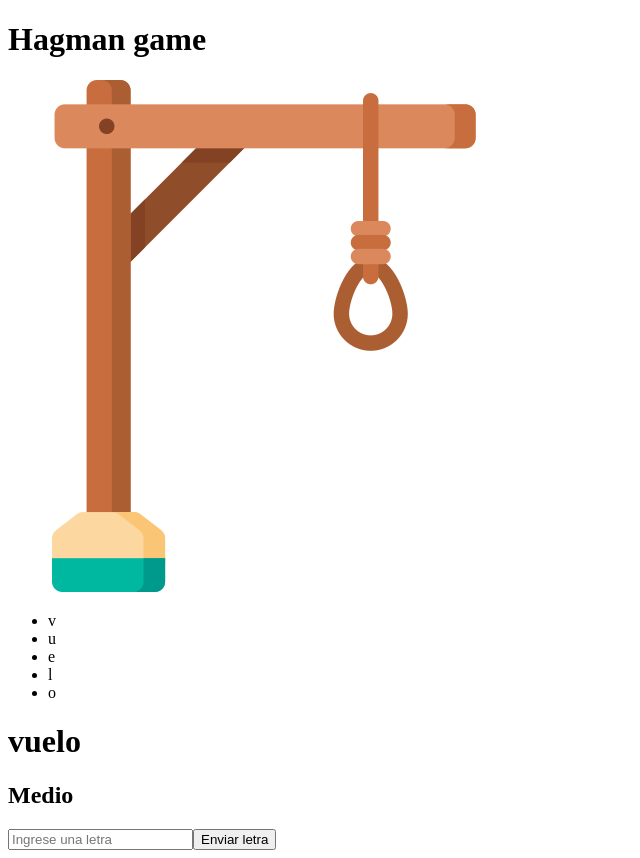
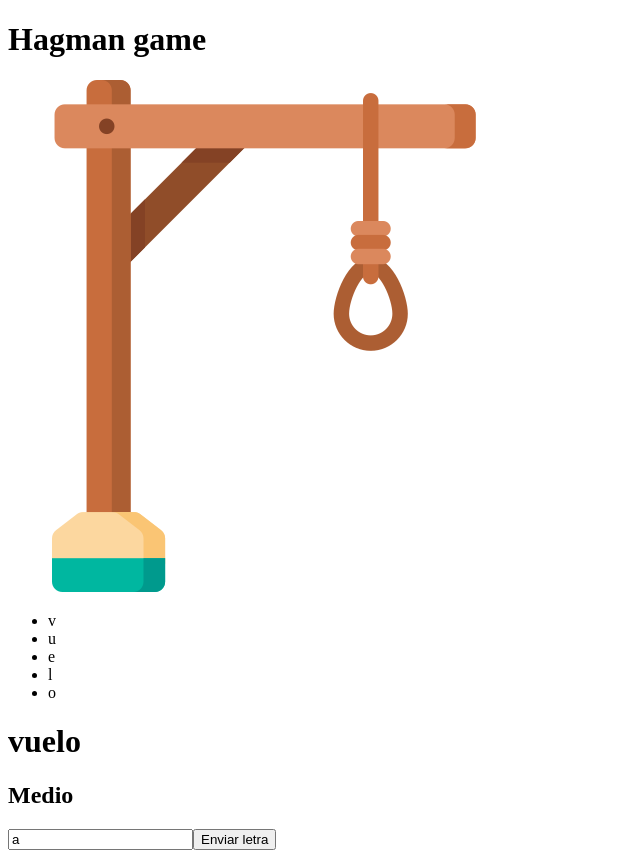
Before and after one commit to KhadaJhiin/ahorcadoGame-react, a React (Vite) app: page / in a window 1280 px wide. Shown: the whole page, without its empty margins (0-640 px from the left). Built offline with nearby package versions, Linux system fonts and the light colour scheme.

Commit message:
Ultima actualizacion del proyecto

```diff
--- a/src/components/manejoPalabra/EnvioDeLetra.jsx
+++ b/src/components/manejoPalabra/EnvioDeLetra.jsx
@@ -1,12 +1,25 @@
+import { useState } from "react";
+
 const EnvioDeLetra = () => {
-    const handleSubmit = (e) => {
-        e.preventDefault();
-     }
+  const [form, setForm] = useState({
+    entrada: "a",
+  });
+
+  const handleSubmit = (e) => {
+    e.preventDefault();
+  };
 
   return (
     <>
       <form onSubmit={handleSubmit}>
-        <input type="text" placeholder="Ingrese una letra" name="entrada"/>
+        <input
+          type="text"
+          placeholder="Ingrese una letra"
+          name="entrada"
+          value={form.entrada}
+          onChange={(e) => setForm({ ...form, entrada: e.target.value })}
+        />
+
         <button type="submit">Enviar letra</button>
       </form>
     </>
@@ -14,26 +27,109 @@ const EnvioDeLetra = () => {
 };
 export default EnvioDeLetra;
 
+//quedamos en video 66 reutilizar onchange
+
+/*FORMULARIO CONTROLADO LO QUE ES MAS RECOMENDADO POR REACT/
+
+Los formulario controlados lo que hacen es que se validan o demas sin necesidad de dar clic en un boton por ejemplo el en de enviar
+para esto necesitamos
+
+1. Inicializar con useState todos nuestro campos, en nuestro caso solamente uno, el campo de entrada.
+   para asociarlo con cada campo lo que hacemos es que los asociamos con el value como se ve en el codigo
+   es importante hacer este use state de la manera de objeto ya que si tenemos un formulario muy grande es mas
+   facil y mas comodo que estar declarando uno por uno
+   " const [entrada, setEntrada] = useState('a'); " Pasamos de tener esto a
+
+   const [entrada, setEntrada] = useState({
+    entrada:'a',
+    otraEntrada:'b'
+  })
+
+2. Para actualizar el evento o para que realize los cambios es necesario de igual manera hay que usar dentro de nuestro
+   campo un evento llamado onchange, aqui al poner esos puntos llamados split operation antes de tomar el valor de entrada, son para crear una copia
+   de lo que ya esta hecho o de las entradas existentes,
 
 
-//REACT RECOMIENDA USAR FORMULARIOS CONTROLADOS
 
 
-/*
-Este formulario lo vamos a procesar con Form data, para esto tenemos que.
-
-1. Poner el atributo name a cada input o elemento de nuestro formulario
-
-2. Usamos el evento onSubmit en nuestro formulario, recordar que handle es solo una convension
-   para referirnos a funciones que van a ser controladas por eventos
-
-3. Quitamos el comportamiento por defecto de nuestro formulario que es enviar los datos a travez
-   de la barra del search como con get.
-   Esto lo hacemos activando el prevent default a nuestro formulario solo poniendolo dentro de la
-   funcion handleSubmit
-
-4. Usamos los hooks:
-   useState.
 
 
-*/
+
+
+
+
+
+
+
+
+
+
+
+
+
+
+
+
+
+
+
+
+
+// import { useRef } from "react";
+
+// const EnvioDeLetra = () => {
+//   const form = useRef(null);
+
+//   const handleSubmit = (e) => {
+//     e.preventDefault();
+
+//     //CAPTURAMOS LOS DATOS
+//     const data = new FormData(form.current);
+//     const [entrada] = object.fromEntries([...data.entries()]);
+
+//     //VALIDAMOS LOS DATOS
+//   };
+
+//   return (
+//     <>
+//       <form onSubmit={handleSubmit} ref={useRef}>
+//         <input type="text" placeholder="Ingrese una letra" name="entrada" />
+//         <button type="submit">Enviar letra</button>
+//       </form>
+//     </>
+//   );
+// };
+// export default EnvioDeLetra;
+
+// //FORMULARIOS NO CONTROLADOS
+
+// /*
+// Este formulario lo vamos a procesar con Form data, lo que hace es un recorrido por nuestros campos
+// y captura sus datos.
+
+// 1. Poner el atributo name a cada input o elemento de nuestro formulario
+
+// 2. Usamos el evento onSubmit en nuestro formulario, recordar que handle es solo una convension
+//    para referirnos a funciones que van a ser controladas por eventos
+
+// 3. Quitamos el comportamiento por defecto de nuestro formulario que es enviar los datos a travez
+//    de la barra del search como con get.
+//    Esto lo hacemos activando el prevent default a nuestro formulario solo poniendolo dentro de la
+//    funcion handleSubmit
+
+// 4. Usamos los hooks:
+//    useState :  Esto lo que hace es que nos crea una referencia, como cuando usamos el query selector by id
+//                 para poder manipular el DOM. La creamos en nulo, por que cuando creamos esa referencia aun
+//                 no esta renderizado el formulario.
+//                 Ponermos esta referencia en el formulario como si fuera un ID
+//                 El form.current es en realidad donde se encuentra todo nuestro form y de ahi tomaremos los
+//                 datos que necesitemos.
+
+//     FormData: Esto lo que hace es que nos convierte nuestro formulario en una especie de objeto y de ahi
+//               podemos tomar los valores por ejemplo de la entrada o entry.
+
+//     Object.From.Entries: Esto lo que hace es que coge de nuestro formulario las entradas las cuales estan
+//                          identificadas por el nombre de cada de las entradas en este caso nuestro solo el
+//                          nombre de un input que es "entrada" incluso lo podemos desestructurar para hacer una
+//                          manipulacion mas facil de los datos.
+// */
```
